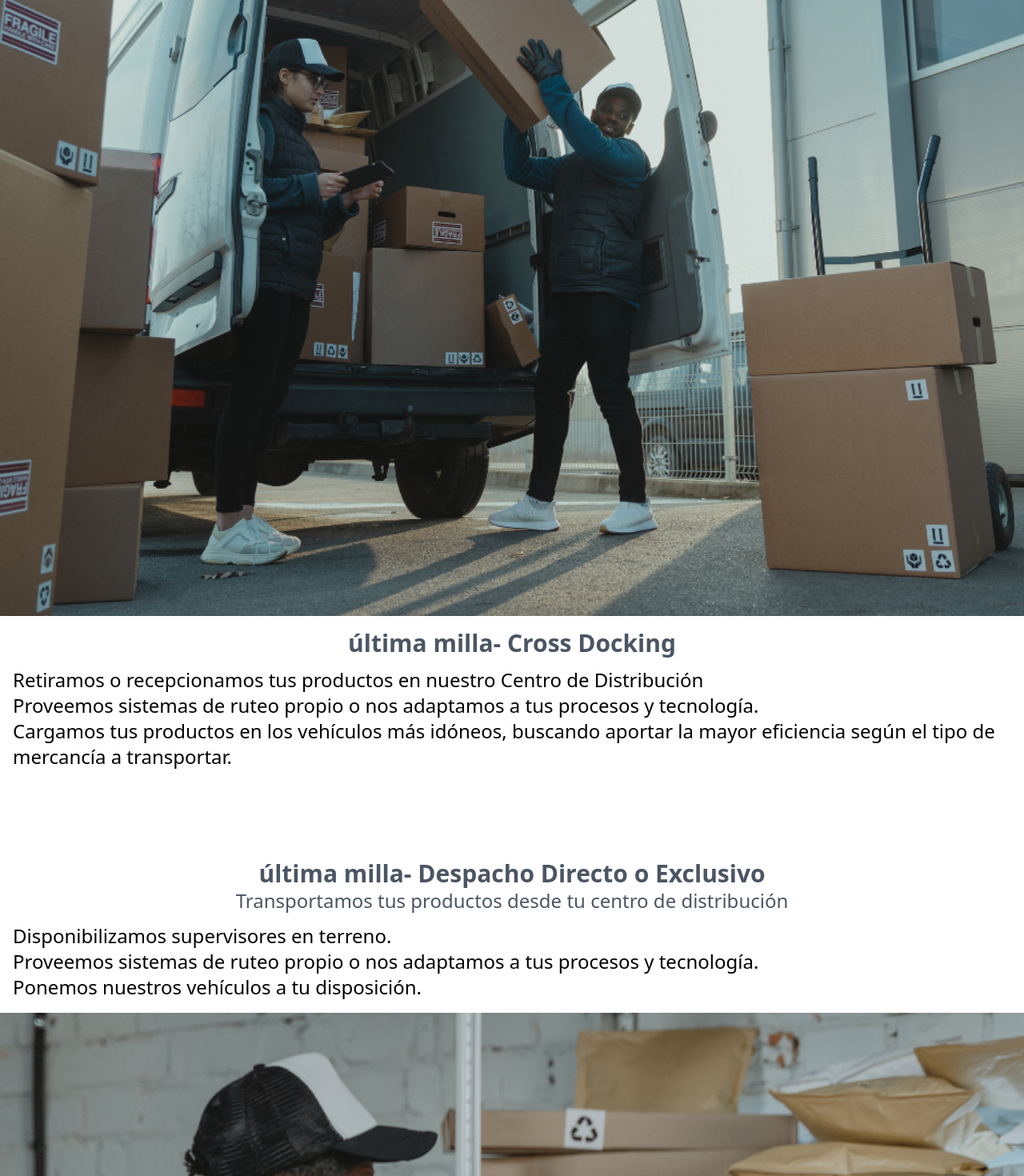
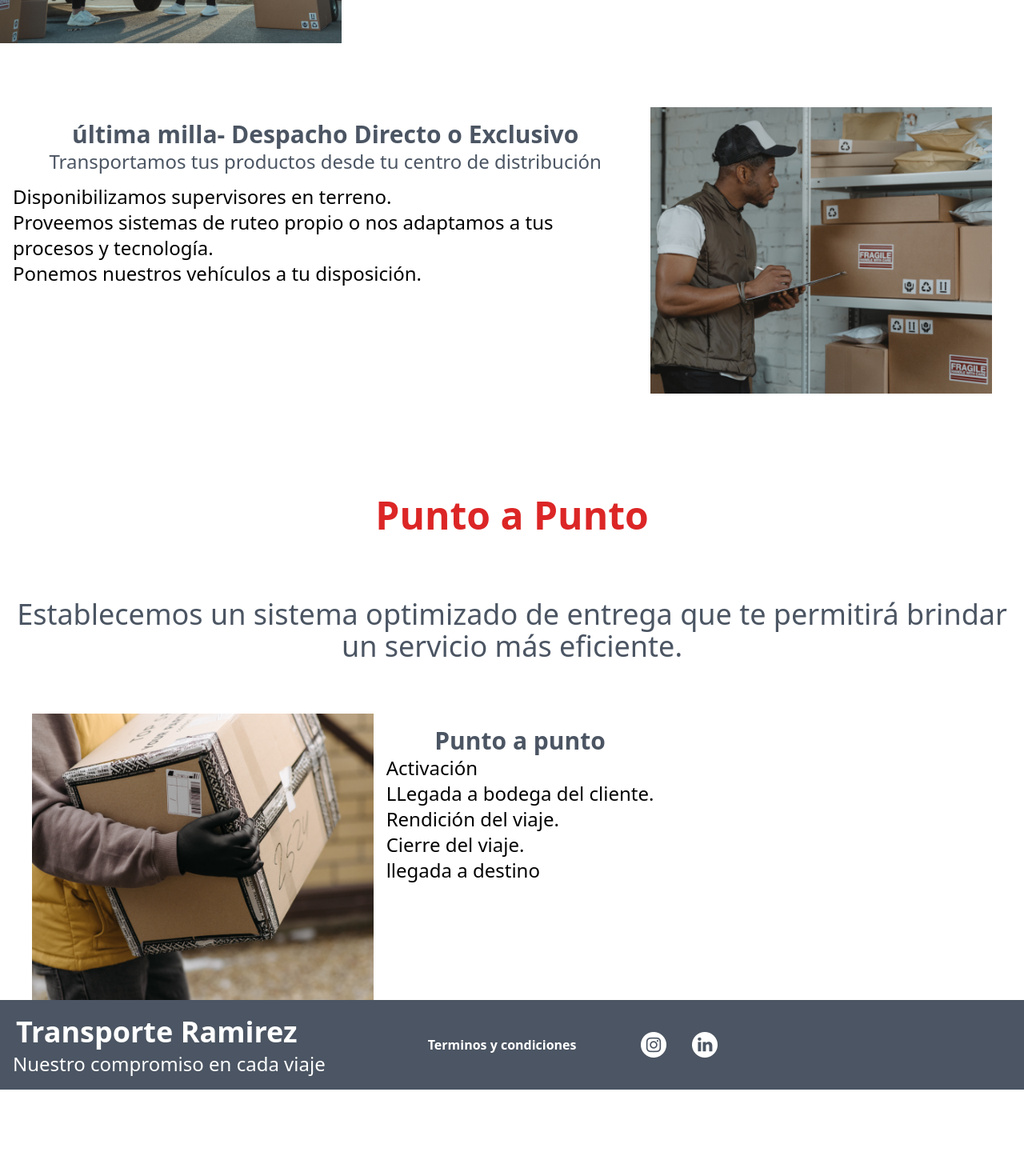
Before and after one commit to Gabrielajhos/transporteRamirez, a React (Vite) app: page /servicios in a window 1280 px wide. Shown: the part 1240-2710 px from the top of the page at 80% size. After the commit the page ends 2602 px from the top, so only its background shows below. Built offline with nearby package versions, Linux system fonts and the light colour scheme.

Commit message:
ten commit

```diff
--- a/src/index.css
+++ b/src/index.css
@@ -28,3 +28,7 @@
     height: 100%;
   }
   }
+
+  html{
+    scroll-behavior: smooth;
+}
--- a/src/pages/Nosotros.jsx
+++ b/src/pages/Nosotros.jsx
@@ -8,7 +8,7 @@ const Nosotros = () => {
     <div>
 
     <section className='block md:flex '>
-<img src={Almacen1} className="mb:w-1/2 w-full  mb:mt-12" alt="imagen fongo"/>
+<img src={Almacen1} className="md:w-1/2 w-full  mb:mt-12" alt="imagen fongo"/>
         <div className='p-3 m-6'>
             <h1 className='text-4xl font-semibold text-gray-600 text-center mb-4'>Nostoros</h1>
             <p className='text-2xl text-justify'>    Somos una empresa joven que ha estado creciendo potencialmente durante 6 años, asentando y
--- a/src/pages/Servicios.jsx
+++ b/src/pages/Servicios.jsx
@@ -14,19 +14,19 @@ const Servicios = () => {
         <h1 className='text-5xl text-gray-600 font-bold text-center m-10'>Servicios</h1>
 
         <div className='flex text-3xl text-red-600 m-auto space-x-5 mb-20 '>
-            <a className='hover:text-gray-600  hover:cursor-pointer' >Punto a punto</a>
-            <a className='hover:text-gray-600 hover:cursor-pointer'>última Milla</a>
+            <a href='#punto-punto' className='hover:text-gray-600  hover:cursor-pointer' >Punto a punto</a>
+            <a href='#ultima-milla' className='hover:text-gray-600 hover:cursor-pointer'>última Milla</a>
         </div>
     </section>
 
-    <section>
+    <section id='ultima-milla'>
         <h2 className='text-5xl font-bold text-red-600 text-center mb-10'> última Milla</h2>
         <h2 className='text-4xl text-gray-600 text-center mb-20'>Trabaja con nuestro equipo tu servicio de última milla </h2>
 
         <div>
 
-        <div className='block mb:flex mb-20 mb:ml-10'>
-        <img className='mb:w-1/3 w-full mr-0' src={Imagen9} alt='imagen ultima milla'/>
+        <div className='block md:flex mb-20 mb:ml-10'>
+        <img className='md:w-1/3 w-full mr-0' src={Imagen9} alt='imagen ultima milla'/>
             <div className='p-4' >
                 <h3 className='text-3xl font-bold text-gray-600 text-center mb-3'>última milla- Cross Docking</h3>
                 <ul className='text-2xl text-start'>
@@ -38,7 +38,7 @@ const Servicios = () => {
             </div>
         </div>
 
-        <div className='block mb:flex mb:ml-10 mb-32'>
+        <div className='block md:flex mb:ml-10 mb-32'>
             <div className='p-4'>
                 <h3 className='text-3xl font-bold text-gray-600 text-center'>última milla- Despacho Directo o Exclusivo</h3>
                 <p className='text-2xl  text-gray-600 text-center mb-3'>Transportamos tus productos desde tu centro de distribución</p>
@@ -50,7 +50,7 @@ const Servicios = () => {
 
                 </ul>
             </div>
-            <img className='mb:w-1/3 w-full mb:mr-10' src={Imagen8} alt='imagen ultima milla'/>
+            <img className='md:w-1/3 w-full md:mr-10' src={Imagen8} alt='imagen ultima milla'/>
 
         </div>
 
@@ -59,12 +59,12 @@ const Servicios = () => {
         </div>
     </section>
 
-    <section >
+    <section id='punto-punto' >
     <h2 className='text-5xl font-bold text-red-600 text-center mb-20'> Punto a Punto</h2>
     <p className='text-4xl text-gray-600 text-center mb-16'>Establecemos un sistema optimizado de entrega que te permitirá brindar un servicio más eficiente.</p>
 
    <div className='flex'>
-   <img className='w-1/3 mb:ml-10' src={Imagen7} alt='imagen ultima milla'/>
+   <img className='w-1/3 md:ml-10' src={Imagen7} alt='imagen ultima milla'/>
 
         <div className='p-4'>
                 <h3 className='text-3xl font-bold text-gray-600 text-center'>Punto a punto</h3>
```
